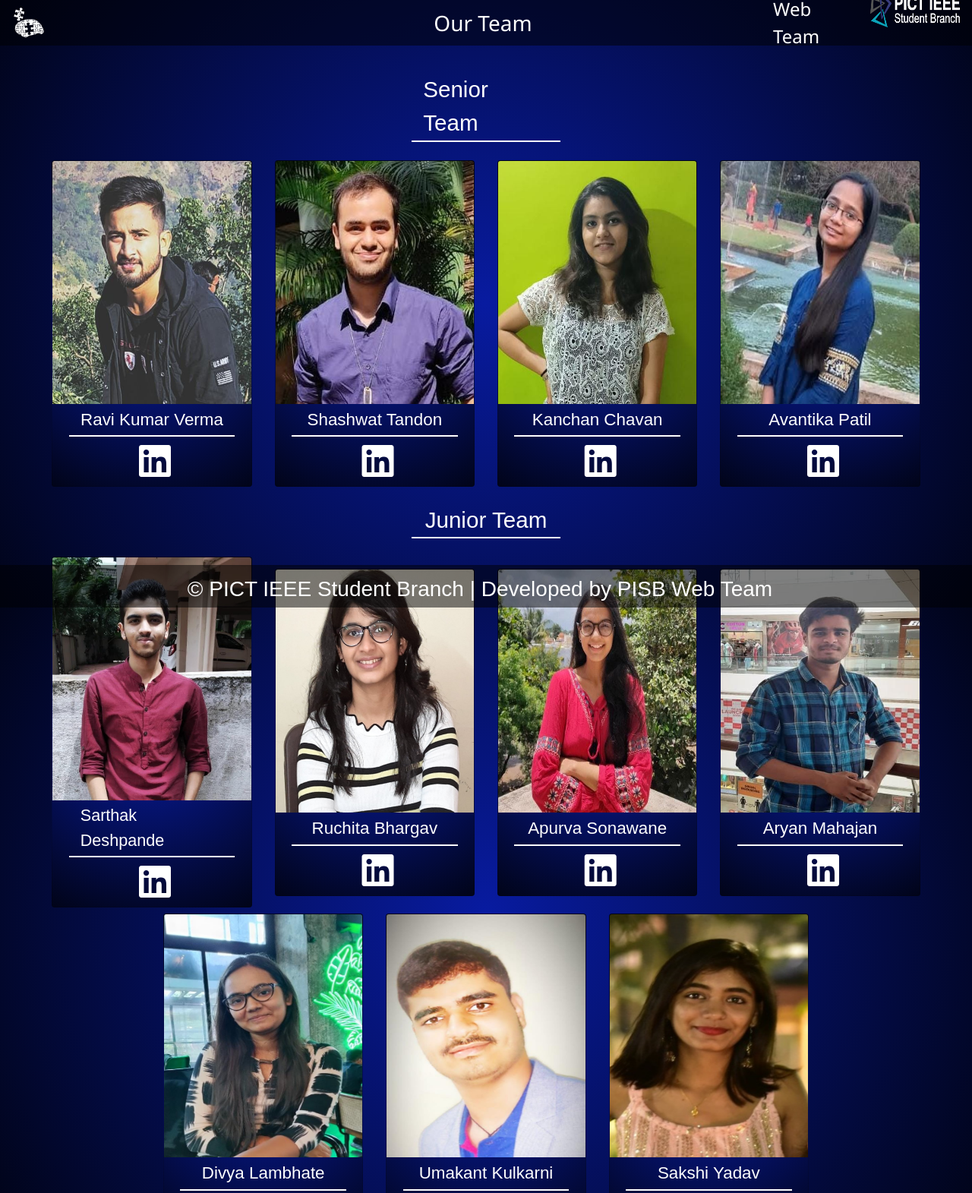
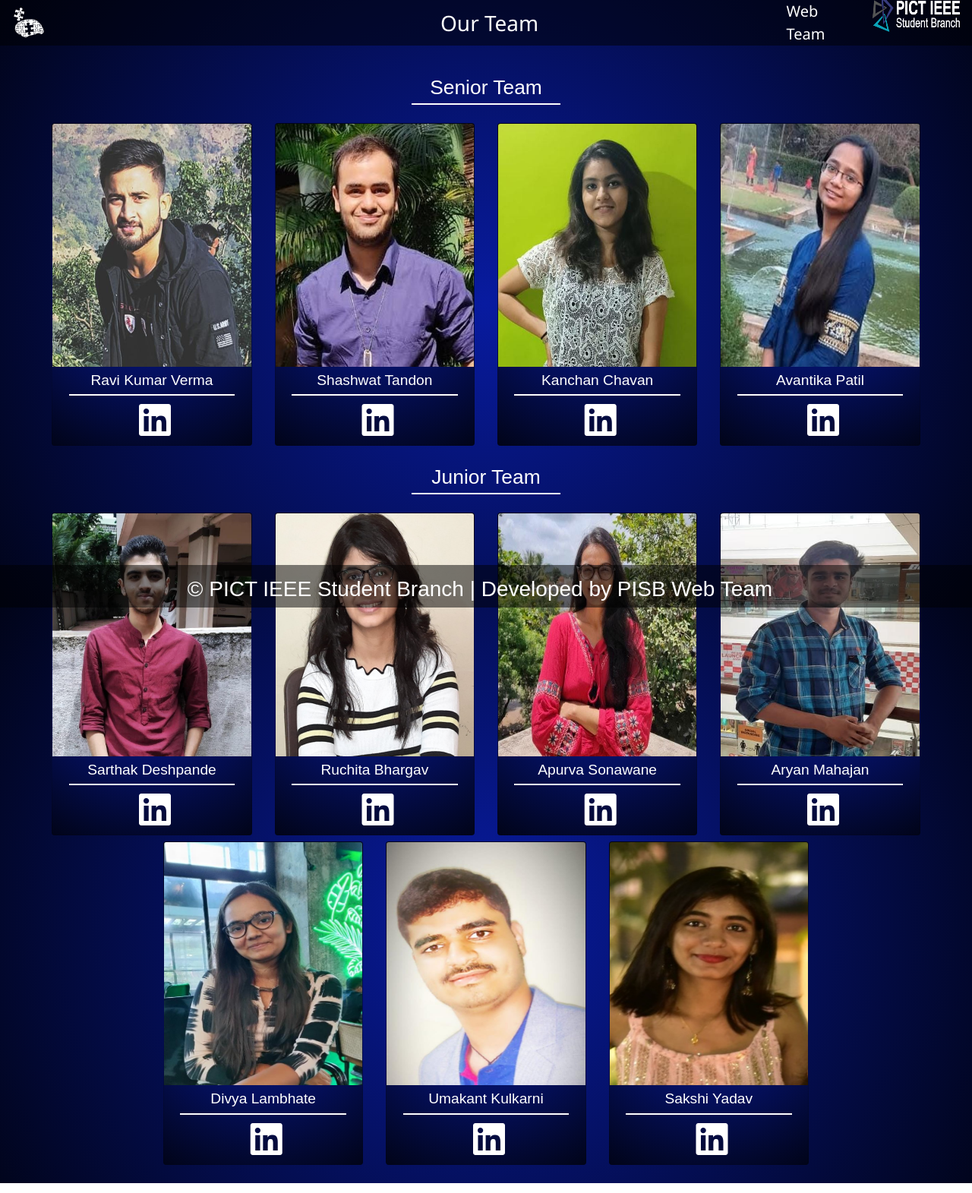
Before and after one commit to Sarthak0402/Credenz_quiz_new, a plain HTML site: page our team.html in a window 1280 px wide. Shown: the top 1571 px of the page at 76% size. Drawn offline with nearby package versions, Linux system fonts and the light colour scheme.

Commit message:
Add files via upload

```diff
--- a/our team.css
+++ b/our team.css
@@ -142,7 +142,7 @@ font-size: 4.5vh;
 color: white;
 border-bottom: 2px solid white;
 }
-@media screen and (max-width: 1001px){
+@media(max-width: 1001px){
 .navbar{
   display: none;
 }
@@ -163,6 +163,12 @@ body{
 }
 .senior-team-text-col{
   display:none;
+  }
+  .col1{
+    display:none;
+  }
+  .col2{
+    display:none;
   }
   .error{
     color:white;
@@ -370,3 +376,49 @@ font-size: 2.6vh;
     justify-content: center;
     align-items: center;
   }
+  @media(min-width: 1000px){
+    .junior-team-text-col,
+    .senior-team-text-col{
+      font-size: 3.3vh;
+    }
+    .name{
+      font-size: 2.4vh;
+    }
+    #wb{
+      font-size: 2vh;
+    }
+    #credenzlogo{
+      width:9vw;
+    }
+
+  }
+  @media(min-width: 1200px){
+    #wb{
+      font-size:2.5vh ;
+    }
+  }
+  @media(min-width: 1414px){
+    .junior-team-text-col,
+    .senior-team-text-col{
+      font-size: 3.7vh;
+    }
+    #wb{
+      font-size: 2.6vh;
+    }
+    }
+  @media(min-width: 1459px){
+    .junior-team-text-col,
+    .senior-team-text-col{
+      font-size: 3.6vh;
+    }
+
+
+  }
+  @media(min-width: 1562px){
+    .junior-team-text-col,
+    .senior-team-text-col{
+      font-size: 3.4vh;
+    }
+
+
+  }
--- a/our team.html
+++ b/our team.html
@@ -87,7 +87,7 @@
 
         <div class="row mt-3">
 
-          <div class="col-sm-3  col-10 ml-sm-0 ml-4 mt-sm-0 mt-4">
+          <div class="col1 col-sm-3  col-10 ml-sm-0 ml-4 mt-sm-0 mt-4">
             <div class="card cardd ">
               <img class="card-img-top" src="ravi.jpg" alt="Card image cap">
               <div id="NAME" class=" row name mt-1 text-row">
@@ -106,7 +106,7 @@
             </div>
 
           </div>
-          <div class="col-sm-3 col-10 ml-sm-0 ml-4 mt-sm-0 mt-4">
+          <div class="col1 col-sm-3 col-10 ml-sm-0 ml-4 mt-sm-0 mt-4">
             <div class="card cardd ">
               <img class="card-img-top" src="shashwat.jpeg" alt="Card image cap">
               <div class="name mt-1 row text-row">
@@ -123,7 +123,7 @@
               </div>
             </div>
           </div>
-          <div class="col-sm-3 col-10 ml-sm-0 ml-4 mt-sm-0 mt-4">
+          <div class="col1 col-sm-3 col-10 ml-sm-0 ml-4 mt-sm-0 mt-4">
             <div class="card  cardd">
               <img class="card-img-top" src="kanchan.jpeg" alt="Card image cap">
               <div class="name mt-1 row text-row">
@@ -139,7 +139,7 @@
               </div>
             </div>
           </div>
-          <div class="col-sm-3 col-10 ml-sm-0 ml-4 mt-sm-0 mt-4">
+          <div class="col1 col-sm-3 col-10 ml-sm-0 ml-4 mt-sm-0 mt-4">
             <div class="card cardd ">
               <img class="card-img-top" src="avantika.jpeg" alt="Card image cap">
               <div class="name mt-1 row text-row">
@@ -168,11 +168,11 @@
 
         <div class="row mt-3 mb-4">
 
-          <div class="col-sm-3 col-10 ml-sm-0 ml-4 mt-sm-0 mt-4">
+          <div class="col2 col-sm-3 col-10 ml-sm-0 ml-4 mt-sm-0 mt-4">
             <div class="card cardd ">
               <img class="card-img-top" src="sarthak.jpeg" alt="Card image cap">
               <div class="name mt-1 row text-row">
-                <div id="n" class="col-9 text-col pb-1">
+                <div  class="col-9 text-col pb-1">
                   Sarthak Deshpande
                 </div>
               </div>
@@ -183,7 +183,7 @@
               </div>
             </div>
           </div>
-          <div class="col-sm-3 col-10 ml-sm-0 ml-4 mt-sm-0 mt-4">
+          <div class="col2 col-sm-3 col-10 ml-sm-0 ml-4 mt-sm-0 mt-4">
             <div class="card cardd ">
               <img class="card-img-top" src="ruchhita.jpeg" alt="Card image cap">
               <div class="name mt-1 row text-row">
@@ -200,7 +200,7 @@
               </div>
             </div>
           </div>
-          <div class="col-sm-3 col-10 ml-sm-0 ml-4 mt-sm-0 mt-4">
+          <div class="col2 col-sm-3 col-10 ml-sm-0 ml-4 mt-sm-0 mt-4">
             <div class="card  cardd">
               <img class="card-img-top" src="apurva.jpg" alt="Card image cap">
               <div class="name mt-1 row text-row">
@@ -217,7 +217,7 @@
               </div>
             </div>
           </div>
-          <div class="col-sm-3 col-10 ml-sm-0 ml-4 mt-sm-0 mt-4">
+          <div class="col2 col-sm-3 col-10 ml-sm-0 ml-4 mt-sm-0 mt-4">
             <div class="card  cardd">
               <img class="card-img-top" src="aryan.jpeg" alt="Card image cap">
               <div class="name mt-1 row text-row">
@@ -235,7 +235,7 @@
             </div>
 
           </div>
-          <div class=" col-sm-3 col-10 ml-sm-0 ml-4 mt-sm-0 mt-4">
+          <div class="col2 col-sm-3 col-10 ml-sm-0 ml-4 mt-sm-0 mt-4">
             <div class="card cardd">
               <img class="card-img-top" src="divya.jpeg" alt="Card image cap">
               <div class="name mt-1 row text-row">
@@ -253,7 +253,7 @@
             </div>
 
           </div>
-          <div class=" col-sm-3 col-10 ml-sm-0 ml-4 mt-sm-0 mt-4">
+          <div class="col2 col-sm-3 col-10 ml-sm-0 ml-4 mt-sm-0 mt-4">
             <div class="card cardd ">
               <img class="card-img-top" src="umakant.jpeg" alt="Card image cap">
               <div class="name mt-1 row text-row">
@@ -271,7 +271,7 @@
             </div>
 
           </div>
-          <div class=" col-sm-3 col-10 ml-sm-0 ml-4 mt-sm-0 mt-4">
+          <div class="col2 col-sm-3 col-10 ml-sm-0 ml-4 mt-sm-0 mt-4">
             <div class="card cardd ">
               <img class="card-img-top" src="sakshi.jpeg" alt="Card image cap">
               <div class="name mt-1 row text-row">
--- a/web team.css
+++ b/web team.css
@@ -67,6 +67,7 @@ img{
  background: radial-gradient(circle, rgba(8, 27, 160, 1) 0%, rgba(1, 4, 25, 1) 100%);
 }
 .col1{
+  display: flex;
   justify-content: center;
   align-items: center;
 }
@@ -143,7 +144,7 @@ font-size: 4.5vh;
 color: white;
 border-bottom: 2px solid white;
 }
-@media screen and (max-width: 1001px){
+@media(max-width: 1001px){
 .navbar{
   display: none;
 }
@@ -165,6 +166,13 @@ body{
 .senior-team-text-col{
   display:none;
   }
+
+.col1{
+  display:none;
+}
+.col2{
+  display:none;
+}
 .error{
   color:white;
   text-align: center;
@@ -173,8 +181,44 @@ body{
   font-size: 67px;
 }
 
+
+}
+@media (min-width:1000px){
+
+  .name{
+   font-size: 2.8vh;
+  }
+  .error{
+  display: none;
+  }
+  .our-team-col{
+    margin-left: 22vh;
+    font-size: 3.5vh;
   }
 
+  #credenzlogo{
+    height: 6.5vh;
+
+
+  }
+  #n{
+    font-size: 2.6vh;
+  }
+
+  }
+
+  @media(min-width: 1200px){
+    #wb{
+    font-size: 3vh;
+   }
+   #icon-left-margin{
+    margin-left: 0.7vw;
+   }
+   .our-team-col{
+     margin-left: 24vh;
+   }
+
+   }
 
 
 @media(min-width: 1300px){
@@ -200,6 +244,11 @@ body{
   }
 
   }
+  @media screen and (min-width: 1480px) and (max-width: 1580px){
+    #credenzlogo{
+      width: 9vw;
+  }
+  }
   @media(min-width: 1500px){
     #credenzlogo{
     height: 7vh;
@@ -215,6 +264,17 @@ width: 10vw;
       font-size: 3.5vh;
       }
     }
+    @media screen and (min-width: 1581px) and (max-width: 1680px){
+      #credenzlogo{
+        width: 9.5vw;
+    }
+    }
+  @media screen and (min-width: 1681px) and (max-width: 1780px){
+    #credenzlogo{
+      width: 9.5vw;
+  }
+  }
+
 
 @media(min-width: 1700px){
 .name{
@@ -226,69 +286,15 @@ width: 10vw;
 #wb{
 font-size: 2.6vh;
 }
-@media (min-width:1000px){
-  .senior-team-text-col{
-  font-size: 3.6vh;
-  }
-  .junior-team-text-col{
-  font-size: 3.8vh;
-  }
-  .name{
-   font-size: 2.8vh;
-  }
-  .error{
-  display: none;
-  }
-  .our-team-col{
-    margin-left: 22vh;
-    font-size: 3.5vh;
-  }
-  #wb{
-    font-size: 3vh;
-  }
-  #credenzlogo{
-    height: 6.5vh;
-    width:7.4vw;
 
-  }
-  #n{
-    font-size: 2.6
-    vh;
-  }
 
-  }
-  @media screen and (min-width: 1480px) and (max-width: 1580px){
-    #credenzlogo{
-      width: 9vw;
-  }
-  }
-  @media screen and (min-width: 1581px) and (max-width: 1680px){
-    #credenzlogo{
-      width: 9.5vw;
-  }
-  }
-  @media screen and (min-width: 1681px) and (max-width: 1780px){
-    #credenzlogo{
-      width: 9.5vw;
-  }
-  }
+
   @media screen and (min-width: 1781px) and (max-width: 1880px){
     #credenzlogo{
       width: 9.5vw;
   }
   }
-  @media(min-width: 1200px){
-    #wb{
-    font-size: 3vh;
-   }
-   #icon-left-margin{
-    margin-left: 0.7vw;
-   }
-   .our-team-col{
-     margin-left: 24vh;
-   }
 
-   }
    @media(min-width: 1900px){
     #icon-left-margin{
    margin-left: 1.7vw;
@@ -312,6 +318,7 @@ font-size: 2.6vh;
     /* align-items: center; */
     margin-top: 2vh;
 
+
   }
   .senior-team-text-row{
     margin-top: 1vh;
@@ -326,10 +333,55 @@ font-size: 2.6vh;
     justify-content: center;
     align-items: center;
   }
-  #car{
+  #car,#car1{
     margin-left: 2.3vh;
     width:40vh;
   }
+
+
 .junior-team-text-col{
   width:12vw;
 }
+@media(min-width: 1000px){
+  .junior-team-text-col,
+  .senior-team-text-col{
+    font-size: 3.3vh;
+  }
+  .name{
+    font-size: 2.3vh;
+  }
+  #wb{
+    font-size: 2.2vh;
+  }
+  #credenzlogo{
+    width:9vw;
+  }
+
+}
+@media(min-width: 1414px){
+  .junior-team-text-col,
+  .senior-team-text-col{
+    font-size: 3.7vh;
+  }
+  #wb{
+    font-size: 2.6vh;
+  }
+
+
+}
+@media(min-width: 1459px){
+  .junior-team-text-col,
+  .senior-team-text-col{
+    font-size: 3.6vh;
+  }
+
+
+}
+@media(min-width: 1562px){
+  .junior-team-text-col,
+  .senior-team-text-col{
+    font-size: 3.4vh;
+  }
+
+
+}
```
Also changed, not shown: web team.html (+28 -8 lines), suyash.jpeg (added). Lines whose indentation alone changed are shown as unchanged.
